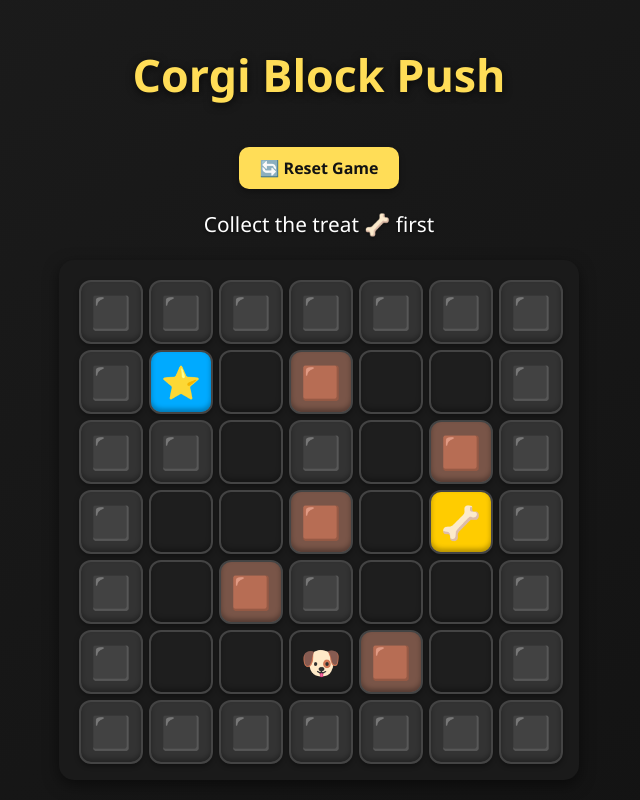
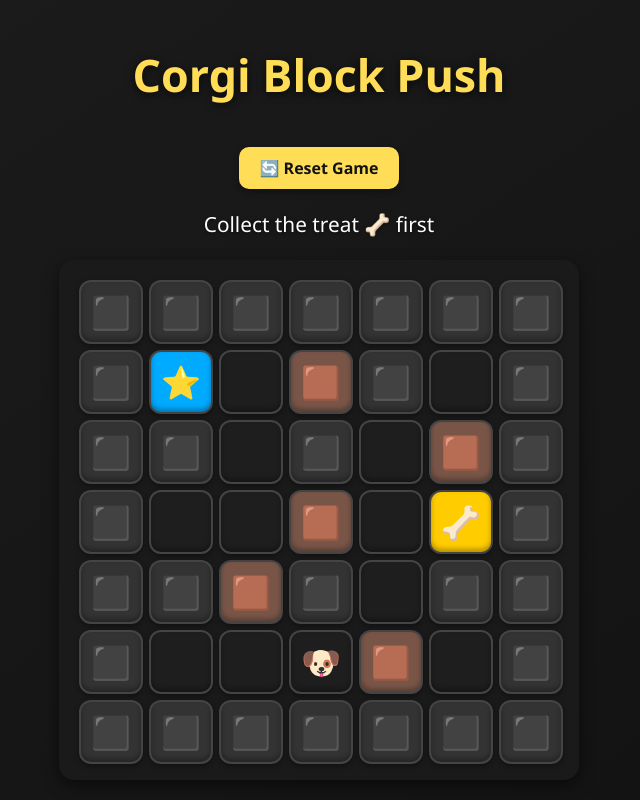
Before and after one commit to brendanbobryk/corgi-block-push, a React (Vite) app in the folder corgi-block-push/: page / in a window 1280 px wide. Shown: the whole page, without its empty margins (321-961 px from the left). Built offline with nearby package versions, Linux system fonts and the light colour scheme.

Commit message:
added more obstacle walls

```diff
--- a/corgi-block-push/src/components/Game.jsx
+++ b/corgi-block-push/src/components/Game.jsx
@@ -5,10 +5,10 @@ import { CELL_SIZE, GRID_ROWS, GRID_COLS, DIRECTIONS } from "./constants";
 // Maze layout: walls, pushable blocks, treat, goal
 const initialGrid = [
   Array(GRID_COLS).fill(null).map(() => [{ type: "WALL", properties: ["WALL"] }]),
-  [ [{ type: "WALL", properties: ["WALL"] }], [{ type: "GOAL", properties: ["WIN"] }], [], [{ type: "BLOCK", properties: ["PUSH"] }], [], [], [{ type: "WALL", properties: ["WALL"] }] ],
+  [ [{ type: "WALL", properties: ["WALL"] }], [{ type: "GOAL", properties: ["WIN"] }], [], [{ type: "BLOCK", properties: ["PUSH"] }], [{ type: "WALL", properties: ["WALL"] }], [], [{ type: "WALL", properties: ["WALL"] }] ],
   [ [{ type: "WALL", properties: ["WALL"] }], [{ type: "WALL", properties: ["WALL"] }], [], [{ type: "WALL", properties: ["WALL"] }], [], [{ type: "BLOCK", properties: ["PUSH"] }], [{ type: "WALL", properties: ["WALL"] }] ],
   [ [{ type: "WALL", properties: ["WALL"] }], [], [], [{ type: "BLOCK", properties: ["PUSH"] }], [], [{ type: "TREAT", properties: ["COLLECTIBLE"] }], [{ type: "WALL", properties: ["WALL"] }] ],
-  [ [{ type: "WALL", properties: ["WALL"] }], [], [{ type: "BLOCK", properties: ["PUSH"] }], [{ type: "WALL", properties: ["WALL"] }], [], [], [{ type: "WALL", properties: ["WALL"] }] ],
+  [ [{ type: "WALL", properties: ["WALL"] }], [{ type: "WALL", properties: ["WALL"] }], [{ type: "BLOCK", properties: ["PUSH"] }], [{ type: "WALL", properties: ["WALL"] }], [], [{ type: "WALL", properties: ["WALL"] }], [{ type: "WALL", properties: ["WALL"] }] ],
   [ [{ type: "WALL", properties: ["WALL"] }], [], [], [{ type: "CORGI", properties: ["YOU"] }], [{ type: "BLOCK", properties: ["PUSH"] }], [], [{ type: "WALL", properties: ["WALL"] }] ],
   [ [{ type: "WALL", properties: ["WALL"] }], [{ type: "WALL", properties: ["WALL"] }], [{ type: "WALL", properties: ["WALL"] }], [{ type: "WALL", properties: ["WALL"] }], [{ type: "WALL", properties: ["WALL"] }], [{ type: "WALL", properties: ["WALL"] }], [{ type: "WALL", properties: ["WALL"] }] ],
 ];
```
